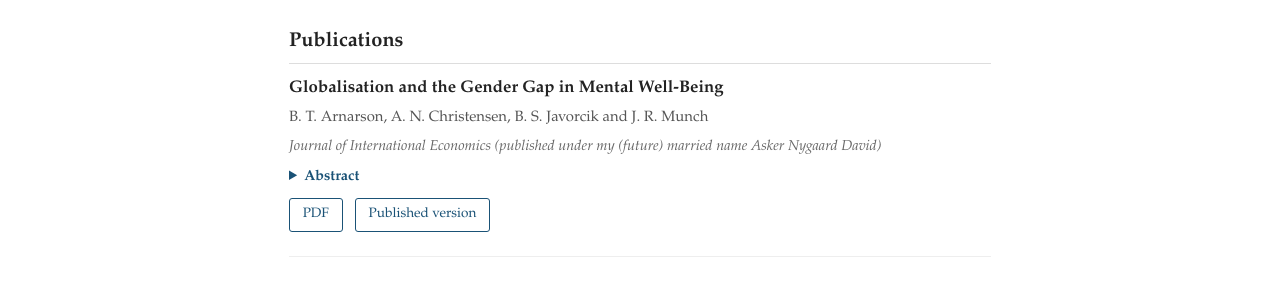
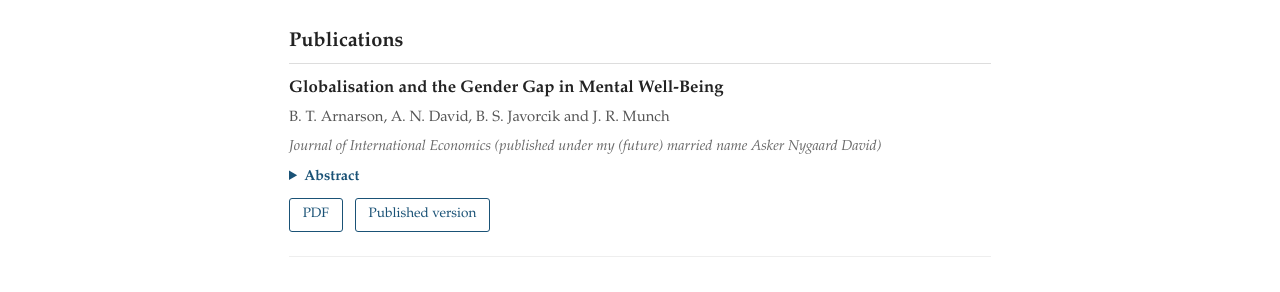
Before and after one commit to AskerNC/askernc.github.io, a Jekyll site: the page built from research.md, in a window 1280 px wide. Shown: the part 154-446 px from the top of the page. Built offline with Jekyll 4.4.1, drawn with Linux system fonts in a browser that asks for light colours.

Commit message:
update name

```diff
--- a/research.md
+++ b/research.md
@@ -8,7 +8,7 @@ title: Research
 
 <div class="paper">
   <div class="paper-title">Globalisation and the Gender Gap in Mental Well-Being</div>
-  <div class="paper-authors">B. T. Arnarson, A. N. Christensen, B. S. Javorcik and J. R. Munch</div>
+  <div class="paper-authors">B. T. Arnarson, A. N. David, B. S. Javorcik and J. R. Munch</div>
   <div class="paper-venue"><em>Journal of International Economics (published under my (future) married name Asker Nygaard David)</em></div>
   <details>
     <summary>Abstract</summary>
```
